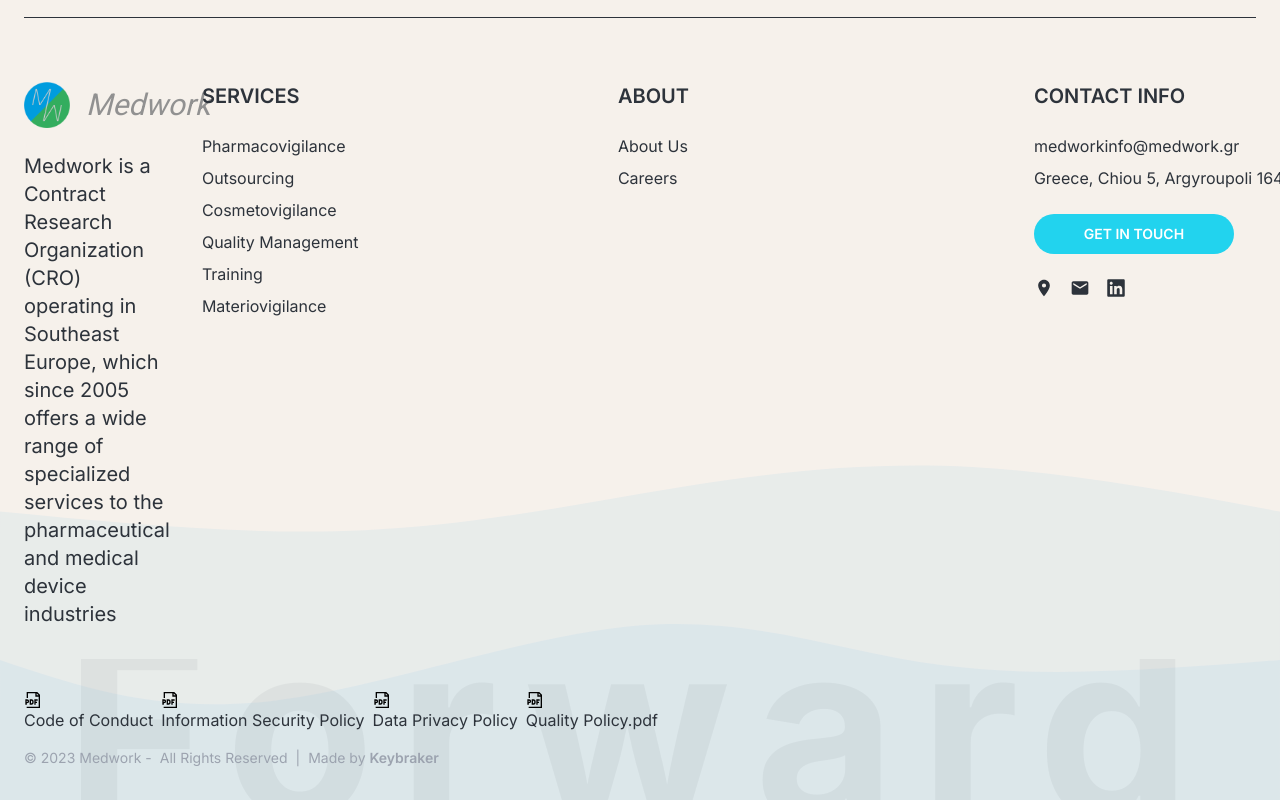
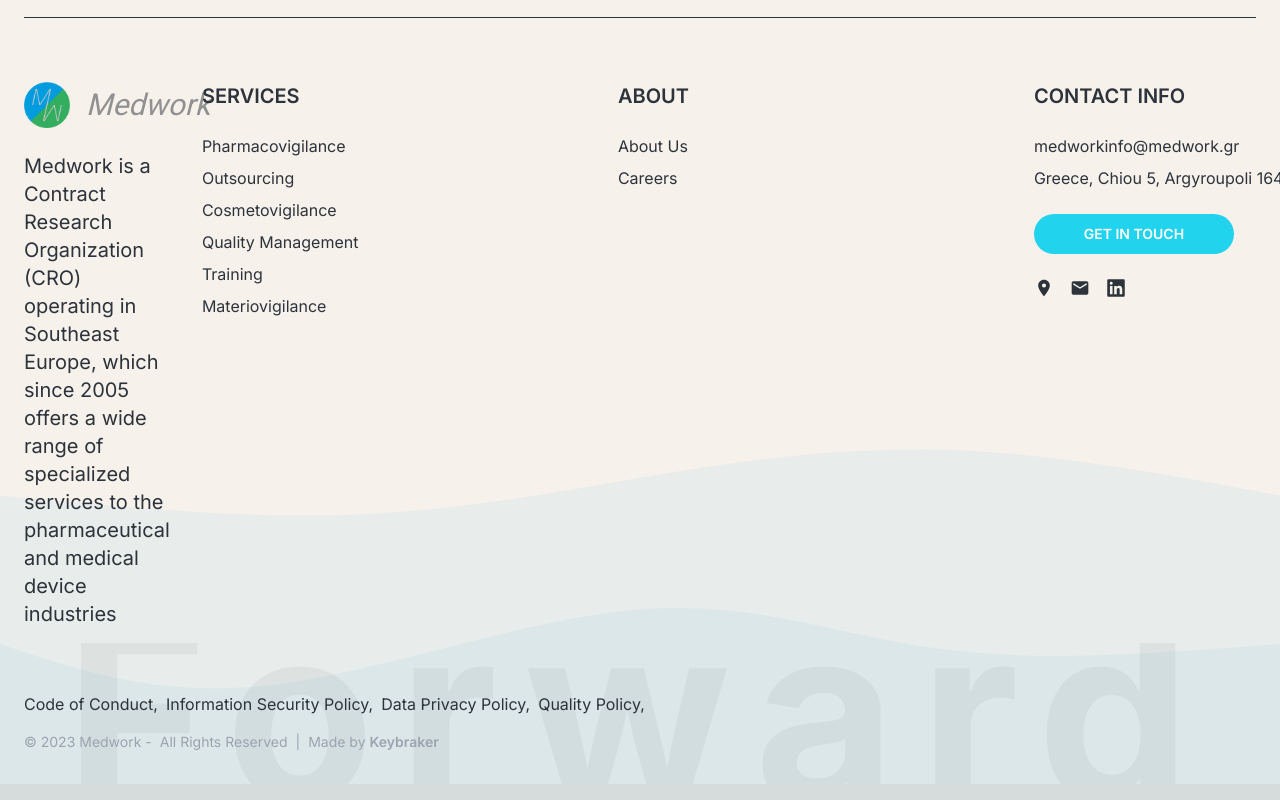
Before and after one commit to Medwork-CRO/webpage, a Next.js app: page / in a window 1280 px wide. Shown: the part 2463-3263 px from the top of the page. Built offline with nearby package versions, Linux system fonts and the light colour scheme.

Commit message:
Update design of footer files

```diff
--- a/src/components/Footer.tsx
+++ b/src/components/Footer.tsx
@@ -7,7 +7,6 @@ import { MdLocationOn } from "@react-icons/all-files/md/MdLocationOn";
 import Link from "next/link";
 import { AboutUs, Careers, Services } from "./HeaderLinks";
 import AnimatedWave from "./AnimatedWave";
-import { GrDocumentPdf } from "@react-icons/all-files/gr/GrDocumentPdf";
 
 const mail = "medworkinfo@medwork.gr";
 const address = "Greece, Chiou 5, Argyroupoli 164 52";
@@ -30,7 +29,7 @@ const PDFs = [
     fileName: "data-privacy-policy.pdf",
   },
   {
-    label: "Quality Policy.pdf",
+    label: "Quality Policy",
     filePath: "assets/pdfs",
     fileName: "quality-policy.pdf",
   },
@@ -101,18 +100,19 @@ function Files() {
   return (
     <div className="flex gap-2">
       {PDFs.map((a, i) => (
+        <div>
           <Link
             key={i}
+            className="hover:underline"
             href={`${a.filePath}/${a.fileName}`}
             target="_blank"
             rel="noopener noreferrer"
             download={a.fileName}
           >
-          <span>
-            <GrDocumentPdf />
-            <span>{a.label}</span>
-          </span>
+            {a.label}
           </Link>
+          ,
+        </div>
       ))}
     </div>
   );
```
Lines whose indentation alone changed are shown as unchanged.
